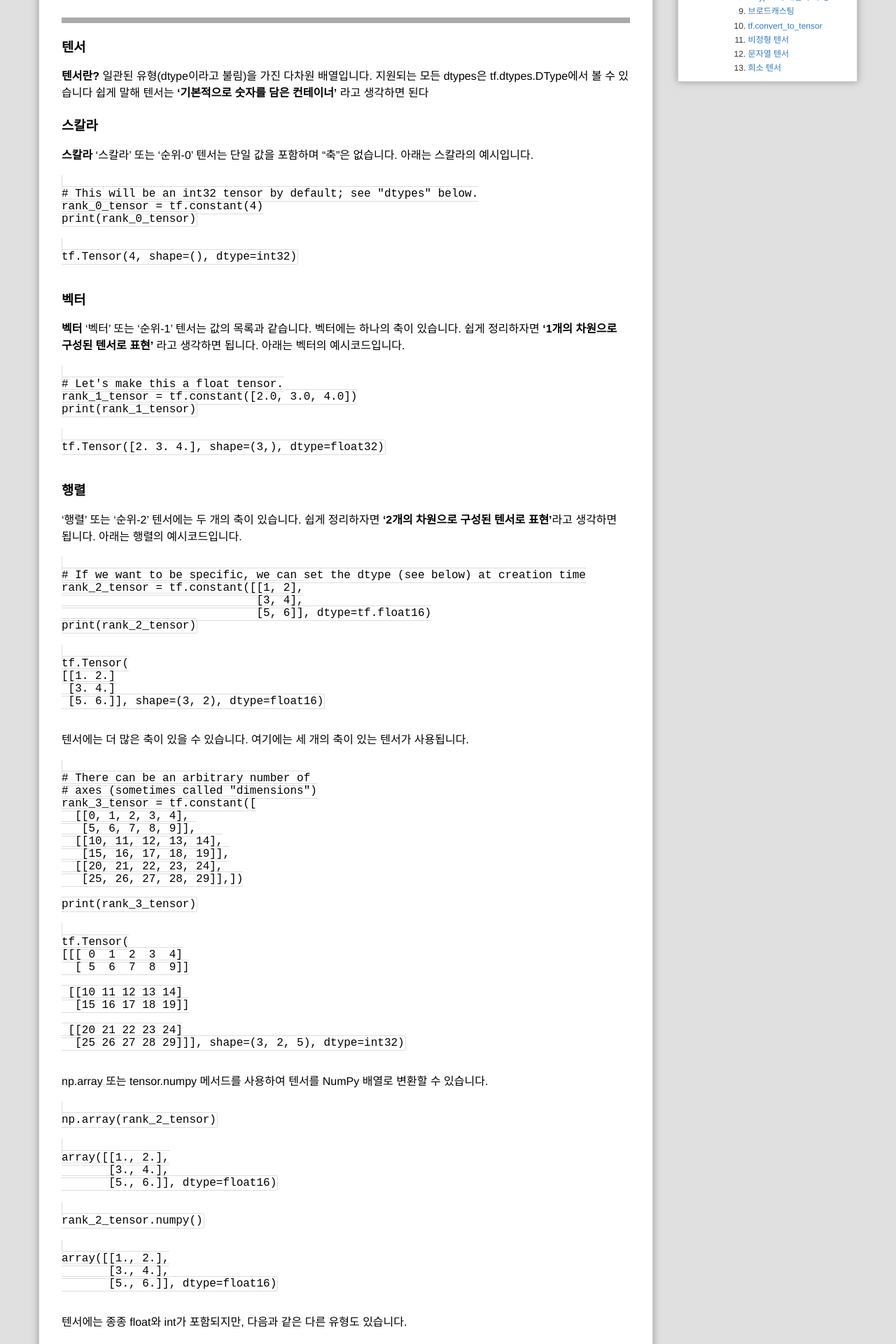
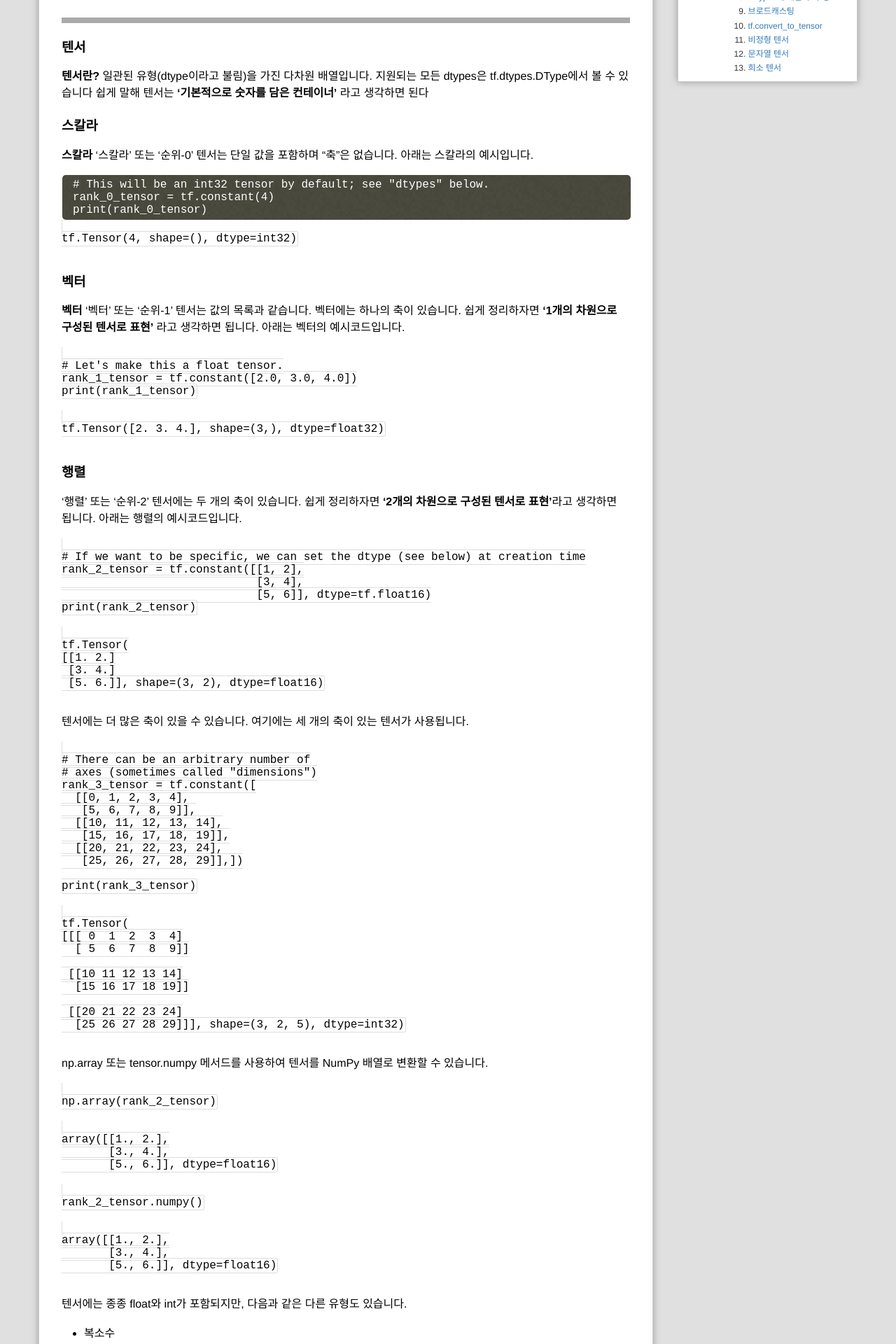
Before and after one commit to unifreak/jekyll-theme-textalic, a Jekyll site: the page built from _posts/2021-10-04-텐서에 대해서.md, in a window 1280 px wide. Shown: the part 438-2358 px from the top of the page at 70% size. Built offline with Jekyll 4.4.1, drawn with Linux system fonts in a browser that asks for light colours; comment, search, counter and statistics services are not loaded.

Commit message:
Update 2021-10-04-텐서에 대해서.md

````diff
--- a/_posts/2021-10-04-텐서에 대해서.md
+++ b/_posts/2021-10-04-텐서에 대해서.md
@@ -13,13 +13,11 @@ tags: [homework]
 '스칼라' 또는 '순위-0' 텐서는 단일 값을 포함하며 "축"은 없습니다.
 아래는 스칼라의 예시입니다.
 
-<pre>
-<code>
+```
 # This will be an int32 tensor by default; see "dtypes" below.
 rank_0_tensor = tf.constant(4)
 print(rank_0_tensor)
-</code>
-</pre>
+```
 
 <pre>
 <code>
````
